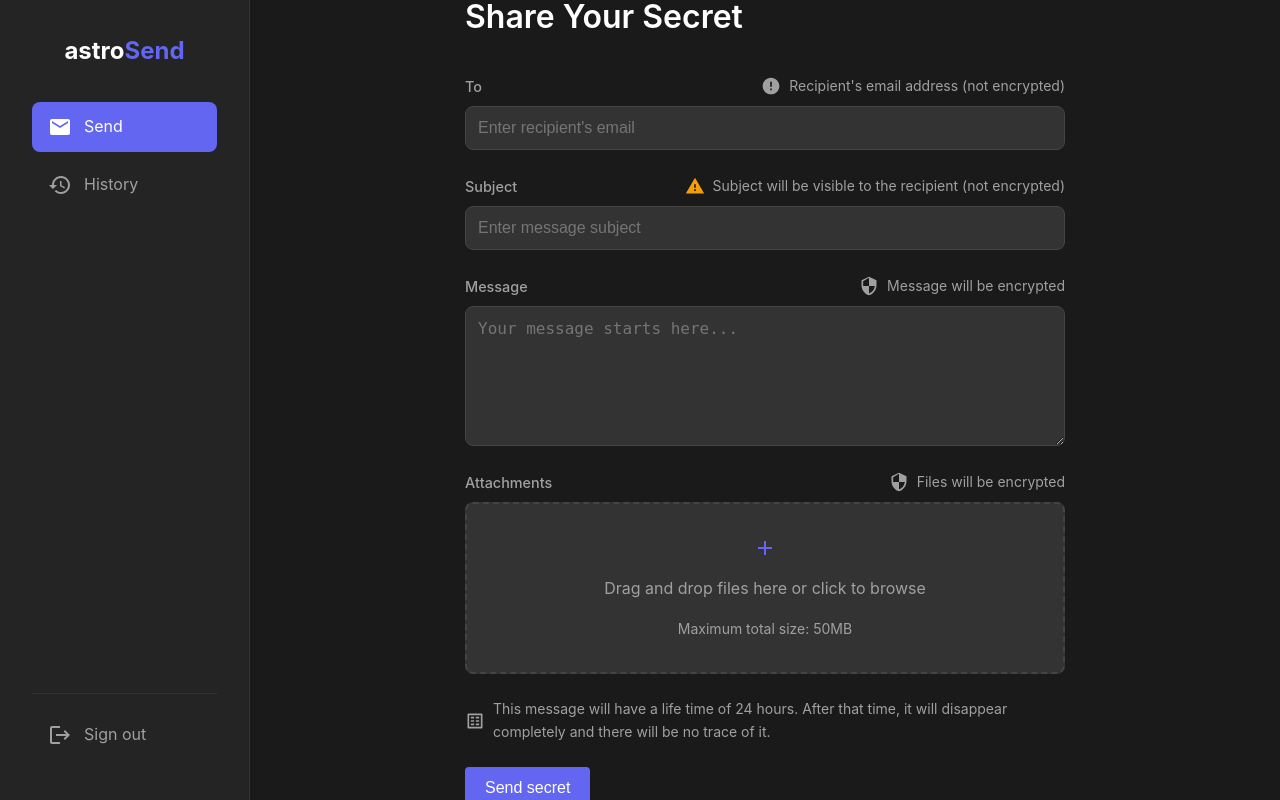
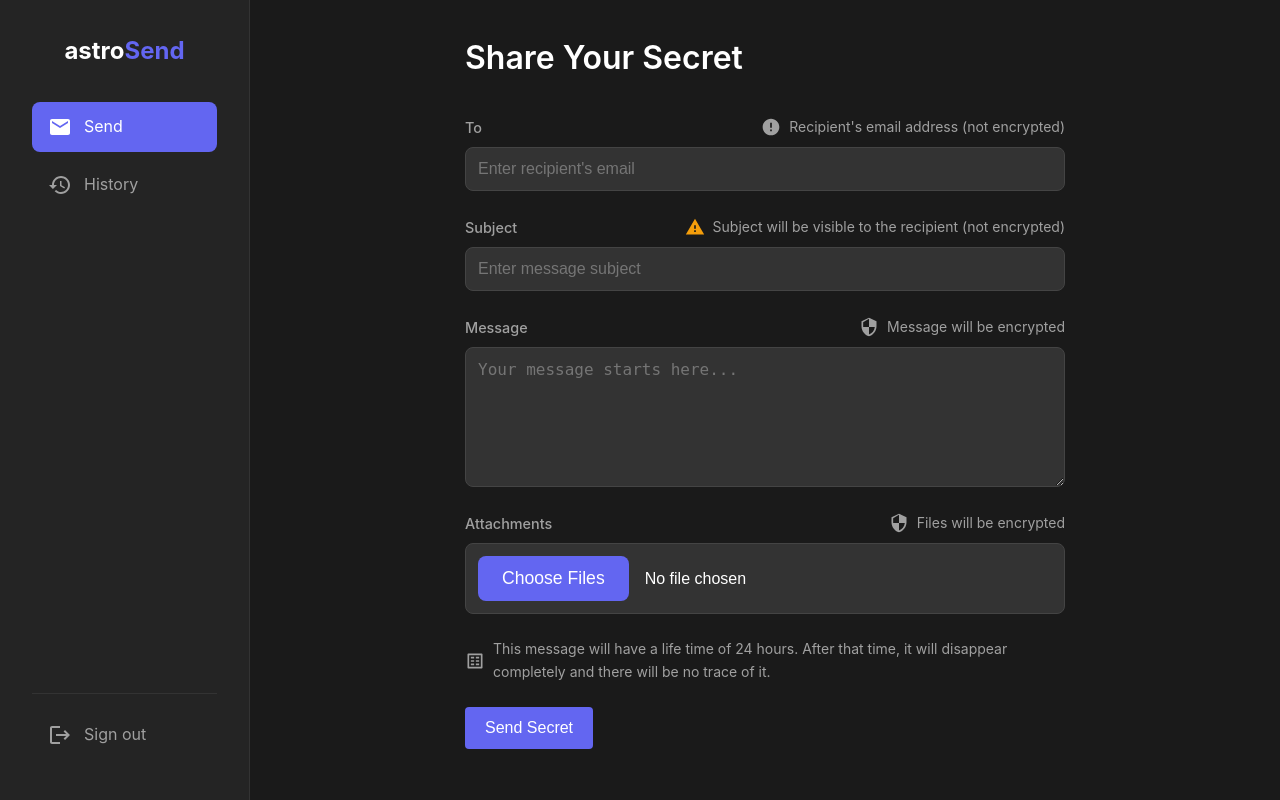
Before and after one commit to Alternova-Inc/astrosend, a Django app: page /dashboard/ in a window 1280 px wide. Run offline with Django 5.2, Linux system fonts and the light colour scheme; the visitor is signed in with stand-in values (Sample User, id 1).

Commit message:
fix upload interactions

```diff
--- a/static/css/components/forms.css
+++ b/static/css/components/forms.css
@@ -83,18 +83,33 @@
 
 /* File Upload */
 .file-upload {
-    position: relative;
     width: 100%;
 }
 
 .file-input {
-    position: absolute;
     width: 100%;
-    height: 100%;
-    top: 0;
-    left: 0;
-    opacity: 0;
+    padding: 1rem;
+    background-color: #2a2a2a;
+    border: none;
+    border-radius: 0.5rem;
+    color: #ffffff;
+    font-size: 1rem;
     cursor: pointer;
+}
+
+.file-input::-webkit-file-upload-button {
+    background-color: #6366f1;
+    color: white;
+    padding: 0.75rem 1.5rem;
+    border: none;
+    border-radius: 0.5rem;
+    cursor: pointer;
+    margin-right: 1rem;
+    font-size: 1.1rem;
+}
+
+.file-input::-webkit-file-upload-button:hover {
+    background-color: #4f46e5;
 }
 
 .file-upload-preview {
@@ -131,18 +146,105 @@
     color: #666;
 }
 
+/* File List */
+.file-list {
+    margin-top: 1rem;
+    padding: 1rem;
+    background-color: #2a2a2a;
+    border-radius: 0.5rem;
+    max-height: 300px;
+    display: flex;
+    flex-direction: column;
+}
+
+.file-list-items {
+    display: flex;
+    flex-direction: column;
+    gap: 0.75rem;
+    overflow-y: auto;
+    max-height: 200px;
+    padding-right: 0.5rem;
+}
+
+.file-item {
+    color: #ffffff;
+    font-size: 0.95rem;
+    padding: 0.75rem 1rem;
+    background-color: #333;
+    border-radius: 0.5rem;
+    white-space: nowrap;
+    overflow: hidden;
+    text-overflow: ellipsis;
+    flex-shrink: 0;
+}
+
+.file-list-total {
+    margin-top: 0.75rem;
+    padding-top: 0.75rem;
+    border-top: 1px solid #3a3a3a;
+    color: #a0a0a0;
+    font-size: 0.95rem;
+    text-align: right;
+    flex-shrink: 0;
+    background-color: #2a2a2a;
+}
+
+.file-list-total.error {
+    color: var(--error-color);
+}
+
+.btn-remove-file {
+    padding: 0.25rem;
+    color: #a0a0a0;
+    margin-left: 0.5rem;
+    flex-shrink: 0;
+}
+
+.btn-remove-file:hover {
+    color: var(--error-color);
+}
+
+.btn-clear-files {
+    display: flex;
+    align-items: center;
+    gap: 0.5rem;
+    color: #a0a0a0;
+    font-size: 0.9rem;
+}
+
+.btn-clear-files:hover {
+    color: var(--error-color);
+}
+
+/* Scrollbar styles for the file list */
+.file-list-items::-webkit-scrollbar {
+    width: 8px;
+}
+
+.file-list-items::-webkit-scrollbar-track {
+    background: #333;
+    border-radius: 4px;
+}
+
+.file-list-items::-webkit-scrollbar-thumb {
+    background: #444;
+    border-radius: 4px;
+}
+
+.file-list-items::-webkit-scrollbar-thumb:hover {
+    background: #555;
+}
+
 /* Send Secret Form */
 .send-secret {
     max-width: 600px;
     margin: 0 auto;
-    height: 100%;
     display: flex;
     flex-direction: column;
-    justify-content: center;
+    gap: 2rem;
 }
 
 .send-secret h1 {
-    margin-bottom: 2rem;
     font-size: 2rem;
     font-weight: 600;
 }
--- a/static/css/layouts/dashboard.css
+++ b/static/css/layouts/dashboard.css
@@ -18,6 +18,7 @@
     height: 100vh;
     background-color: #1a1a1a;
     color: #ffffff;
+    overflow: hidden;
 }
 
 /* Sidebar */
@@ -28,8 +29,7 @@
     display: flex;
     flex-direction: column;
     border-right: 1px solid #333;
-    height: 100vh;
-    overflow-y: auto;
+    flex-shrink: 0;
 }
 
 .logo {
@@ -122,8 +122,8 @@
 
 /* Main Content */
 .content {
-    flex-grow: 1;
+    flex: 1;
     padding: 2rem;
-    height: 100vh;
     overflow-y: auto;
+    position: relative;
 }
--- a/templates/dashboard/send.html
+++ b/templates/dashboard/send.html
@@ -83,14 +83,9 @@
                     class="file-input"
                     data-max-size="52428800"
                 >
-                <div class="file-upload-preview">
-                    <div class="file-upload-placeholder">
-                        <svg class="icon" width="24" height="24" viewBox="0 0 24 24" fill="none" xmlns="http://www.w3.org/2000/svg">
-                            <path d="M19 13H13V19H11V13H5V11H11V5H13V11H19V13Z" fill="currentColor"/>
-                        </svg>
-                        <span>Drag and drop files here or click to browse</span>
-                        <span class="file-size-limit">Maximum total size: 50MB</span>
-                    </div>
+                <div class="file-list" style="display: none;">
+                    <div class="file-list-items"></div>
+                    <div class="file-list-total"></div>
                 </div>
             </div>
         </div>
@@ -105,8 +100,60 @@
         </div>
 
         <button type="submit" class="btn btn-primary">
-            Send secret
+            <span>Send Secret</span>
         </button>
     </form>
 </div>
+
+<script>
+document.addEventListener('DOMContentLoaded', function() {
+    const fileInput = document.getElementById('files');
+    const fileList = document.querySelector('.file-list');
+    const fileListItems = document.querySelector('.file-list-items');
+    const fileListTotal = document.querySelector('.file-list-total');
+    const maxSize = parseInt(fileInput.dataset.maxSize);
+    let currentFiles = [];
+
+    function formatFileSize(bytes) {
+        if (bytes === 0) return '0 Bytes';
+        const k = 1024;
+        const sizes = ['Bytes', 'KB', 'MB', 'GB'];
+        const i = Math.floor(Math.log(bytes) / Math.log(k));
+        return parseFloat((bytes / Math.pow(k, i)).toFixed(2)) + ' ' + sizes[i];
+    }
+
+    function updateFileList() {
+        const newFiles = Array.from(fileInput.files);
+        currentFiles = [...currentFiles, ...newFiles];
+
+        if (currentFiles.length > 0) {
+            fileList.style.display = 'block';
+            let totalSize = 0;
+            fileListItems.innerHTML = '';
+
+            currentFiles.forEach(file => {
+                totalSize += file.size;
+                const fileItem = document.createElement('div');
+                fileItem.className = 'file-item';
+                fileItem.textContent = `${file.name} (${formatFileSize(file.size)})`;
+                fileListItems.appendChild(fileItem);
+            });
+
+            fileListTotal.textContent = `Total: ${formatFileSize(totalSize)}`;
+
+            if (totalSize > maxSize) {
+                fileListTotal.classList.add('error');
+                fileListTotal.textContent = `Total size exceeds 50MB limit: ${formatFileSize(totalSize)}`;
+            } else {
+                fileListTotal.classList.remove('error');
+            }
+        } else {
+            fileList.style.display = 'none';
+            fileListTotal.textContent = '';
+        }
+    }
+
+    fileInput.addEventListener('change', updateFileList);
+});
+</script>
 {% endblock %}
```
